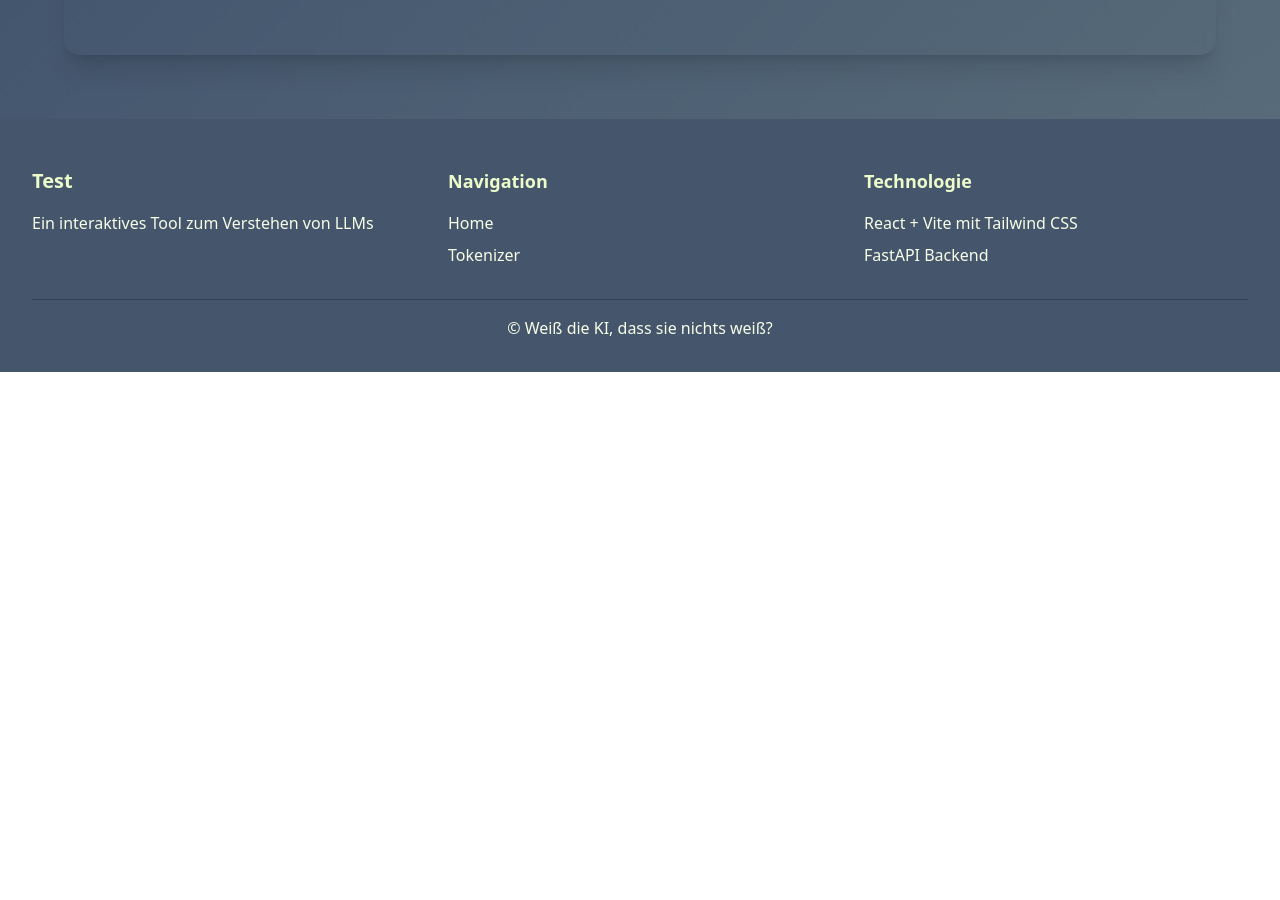
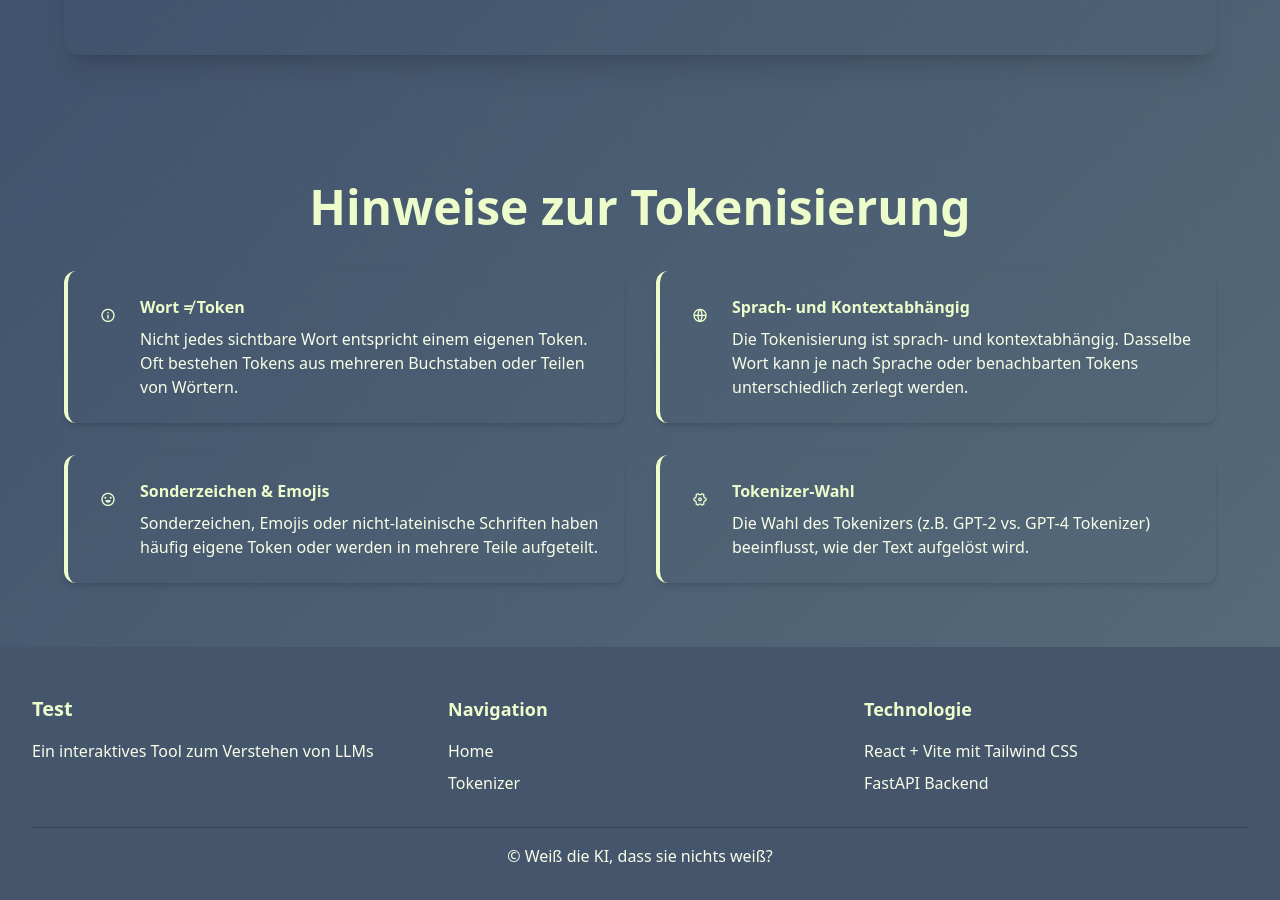
Before and after one commit to TNattermann/weiss-die-ki-dass-sie-nichts-weiss-frontend, a React (Vite) app: page /tokeninfo in a window 1280 px wide. Shown: the part 2045-2945 px from the top of the page. Before the commit the page ends 2417 px from the top, so only its background shows below. Built offline with nearby package versions, Linux system fonts and the light colour scheme.

Commit message:
migrated Notes.tsx to new design

```diff
--- a/src/pages/tokenInfo/Notes.tsx
+++ b/src/pages/tokenInfo/Notes.tsx
@@ -9,8 +9,8 @@ export default function Notes() {
     },
     {
       icon: "ri-global-line",
-      color: "secondary",
-      borderColor: "border-secondary",
+      color: "primary",
+      borderColor: "border-primary",
       title: "Sprach- und Kontextabhängig",
       description: "Die Tokenisierung ist sprach- und kontextabhängig. Dasselbe Wort kann je nach Sprache oder benachbarten Tokens unterschiedlich zerlegt werden."
     },
@@ -23,30 +23,30 @@ export default function Notes() {
     },
     {
       icon: "ri-settings-4-line",
-      color: "secondary",
-      borderColor: "border-secondary",
+      color: "primary",
+      borderColor: "border-primary",
       title: "Tokenizer-Wahl",
       description: "Die Wahl des Tokenizers (z.B. GPT-2 vs. GPT-4 Tokenizer) beeinflusst, wie der Text aufgelöst wird."
     }
   ];
 
   return (
-    <section className="py-16 px-6 bg-gradient-to-br from-gray-50 to-bgLightLightGray">
+    <section className="py-16 px-6">
       <div className="max-w-6xl mx-auto">
-        <h2 className="text-3xl font-bold text-textDark mb-8 text-center">Hinweise zur Tokenisierung</h2>
+        <h1 className="text-5xl font-bold text-center text-primary mb-10">Hinweise zur Tokenisierung</h1>
         <div className="grid grid-cols-1 md:grid-cols-2 gap-8">
           {notes.map((note, index) => (
             <div
               key={index}
-              className={`bg-bgColor p-6 rounded-xl shadow-md border-l-4 ${note.borderColor}`}
+              className={`p-6 rounded-xl shadow-md border-l-4 ${note.borderColor}`}
             >
               <div className="flex items-start space-x-4">
                 <div className={`w-8 h-8 flex items-center justify-center rounded-full flex-shrink-0 mt-1`}>
                   <i className={`${note.icon} text-${note.color}`}></i>
                 </div>
                 <div>
-                  <h3 className="font-semibold text-textDark mb-2">{note.title}</h3>
-                  <p className="text-textNormal">{note.description}</p>
+                  <h3 className="font-semibold text-primary mb-2">{note.title}</h3>
+                  <p className="text-text-normal">{note.description}</p>
                 </div>
               </div>
             </div>
--- a/src/pages/tokenInfo/TokenInfo.tsx
+++ b/src/pages/tokenInfo/TokenInfo.tsx
@@ -1,7 +1,7 @@
 import TokenIntroduction from "./TokenIntroduction.tsx";
 import TokenizerVisualizer from "./TokenizerVisualizer.tsx";
 import TokenizationApproaches from "./TokenizationApproaches.tsx";
-// import Notes from "./Notes.tsx";
+import Notes from "./Notes.tsx";
 // import TokenConcepts from "./TokenConcepts.tsx";
 
 function TokenInfo() {
@@ -33,7 +33,7 @@ function TokenInfo() {
 
             {/*<TokenConcepts />*/}
             <TokenizationApproaches />
-            {/*<Notes />*/}
+            <Notes />
         </div>
     );
 }
```
